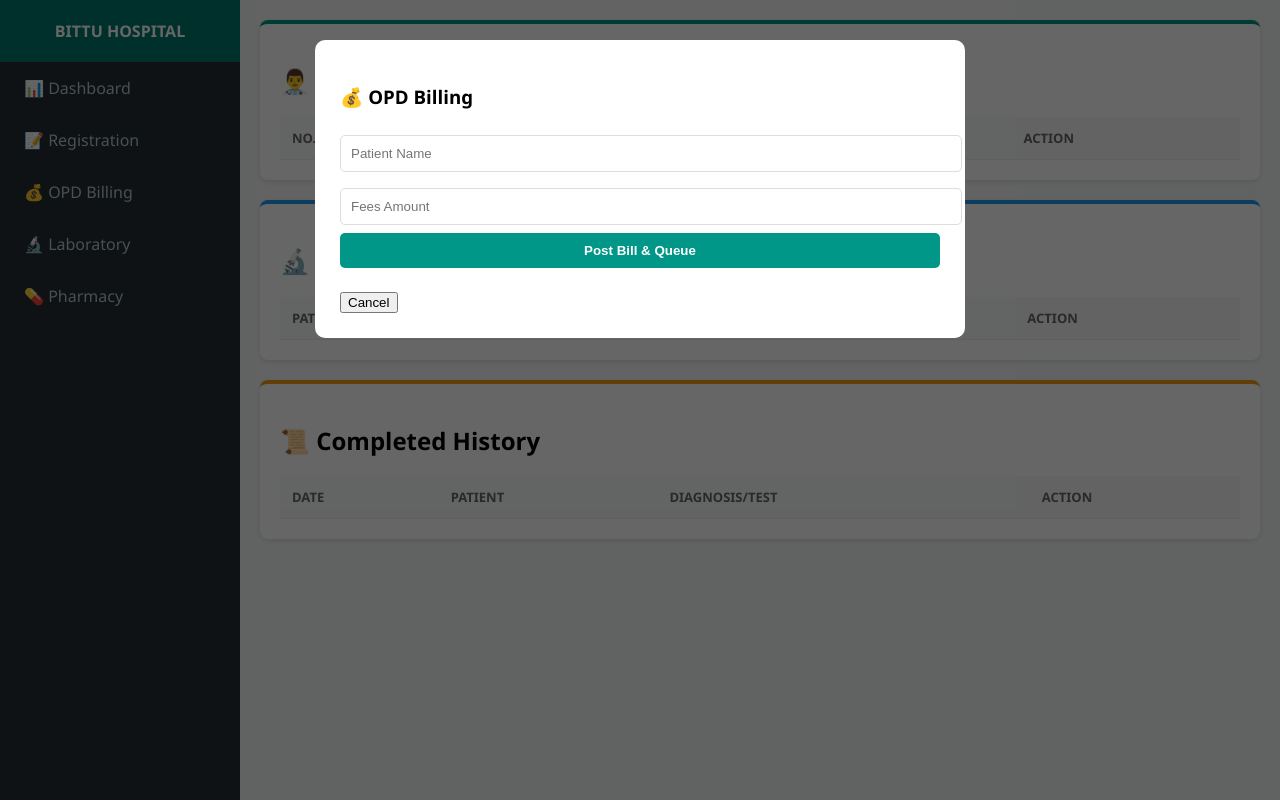
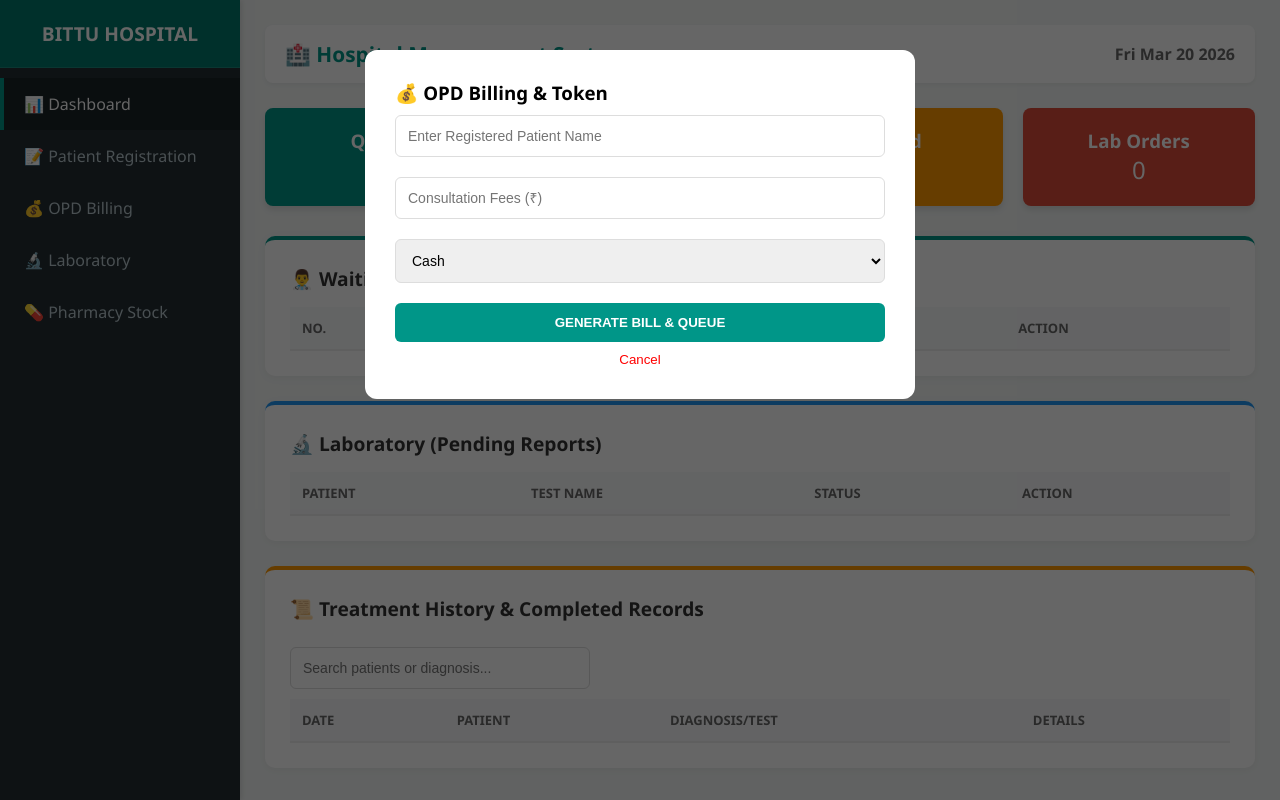
Before and after one commit to edpmmh/hospital-management-system, a website: page index.html in a window 1280 px wide. Both pictures are taken after a click on the link "💰 OPD Billing". Drawn offline with Linux system fonts and the light colour scheme; no server answers.

Commit message:
Update index.html

```diff
--- a/index.html
+++ b/index.html
@@ -2,43 +2,76 @@
 <html lang="en">
 <head>
     <meta charset="UTF-8">
+    <meta name="viewport" content="width=device-width, initial-scale=1.0">
     <title>Health Admin Pro - Bittu Hospital</title>
     <style>
-        :root { --teal: #009688; --dark: #222d32; --bg: #f4f7f6; }
-        body { font-family: 'Segoe UI', sans-serif; background: var(--bg); display: flex; margin: 0; height: 100vh; overflow: hidden; }
-        .sidebar { width: 240px; background: var(--dark); color: #b8c7ce; display: flex; flex-direction: column; }
-        .sidebar-header { background: #00796b; padding: 20px; text-align: center; color: white; font-weight: bold; }
-        .sidebar-menu a { padding: 15px 20px; display: block; color: #b8c7ce; text-decoration: none; cursor: pointer; transition: 0.3s; border-left: 4px solid transparent; }
-        .sidebar-menu a:hover { background: #1a2226; color: white; border-left-color: var(--teal); }
-        .main { flex: 1; overflow-y: auto; padding: 20px; }
-        .card { background: white; padding: 20px; border-radius: 8px; box-shadow: 0 2px 5px rgba(0,0,0,0.1); border-top: 4px solid var(--teal); margin-bottom: 20px; }
-        table { width: 100%; border-collapse: collapse; margin-top: 10px; }
-        th, td { padding: 12px; border-bottom: 1px solid #eee; text-align: left; }
-        th { background: #f8f9fa; font-size: 13px; color: #666; text-transform: uppercase; }
-        .modal { display: none; position: fixed; top: 0; left: 0; width: 100%; height: 100%; background: rgba(0,0,0,0.6); z-index: 1000; }
-        .modal-content { background: white; width: 600px; margin: 40px auto; padding: 25px; border-radius: 10px; }
-        input, select, textarea { width: 100%; padding: 10px; margin: 8px 0; border: 1px solid #ddd; border-radius: 5px; }
-        .btn { padding: 10px; border: none; border-radius: 5px; cursor: pointer; font-weight: bold; color: white; width: 100%; transition: 0.3s; }
+        :root { --teal: #009688; --dark: #222d32; --bg: #f4f7f6; --accent: #ff9800; }
+        * { box-sizing: border-box; margin: 0; padding: 0; }
+        body { font-family: 'Segoe UI', Tahoma, sans-serif; background: var(--bg); display: flex; height: 100vh; overflow: hidden; }
+
+        /* --- SIDEBAR --- */
+        .sidebar { width: 240px; background: var(--dark); color: #b8c7ce; display: flex; flex-direction: column; box-shadow: 2px 0 5px rgba(0,0,0,0.1); }
+        .sidebar-header { background: #00796b; padding: 20px; text-align: center; color: white; font-weight: bold; font-size: 1.2rem; border-bottom: 1px solid rgba(255,255,255,0.1); }
+        .sidebar-menu { flex: 1; padding-top: 10px; }
+        .sidebar-menu a { padding: 15px 20px; display: block; color: #b8c7ce; text-decoration: none; cursor: pointer; border-left: 4px solid transparent; transition: 0.3s; }
+        .sidebar-menu a:hover, .sidebar-menu a.active { background: #1a2226; color: white; border-left-color: var(--teal); }
+
+        /* --- MAIN CONTENT --- */
+        .main { flex: 1; overflow-y: auto; padding: 25px; }
+        .top-bar { display: flex; justify-content: space-between; align-items: center; margin-bottom: 25px; background: white; padding: 15px 20px; border-radius: 8px; box-shadow: 0 2px 4px rgba(0,0,0,0.05); }
+
+        .stats-grid { display: grid; grid-template-columns: repeat(4, 1fr); gap: 20px; margin-bottom: 30px; }
+        .stat-card { color: white; padding: 20px; border-radius: 8px; box-shadow: 0 4px 6px rgba(0,0,0,0.1); text-align: center; }
+
+        .card { background: white; padding: 25px; border-radius: 10px; box-shadow: 0 2px 10px rgba(0,0,0,0.05); border-top: 4px solid var(--teal); margin-bottom: 25px; }
+        .card h2 { margin-bottom: 15px; font-size: 1.2rem; color: #333; display: flex; align-items: center; gap: 10px; }
+
+        /* --- TABLES --- */
+        table { width: 100%; border-collapse: collapse; }
+        th { background: #f8f9fa; padding: 12px; text-align: left; font-size: 13px; color: #666; text-transform: uppercase; border-bottom: 2px solid #eee; }
+        td { padding: 12px; border-bottom: 1px solid #eee; font-size: 14px; color: #444; }
+        tr:hover { background: #f9f9f9; }
+
+        /* --- MODALS --- */
+        .modal { display: none; position: fixed; top: 0; left: 0; width: 100%; height: 100%; background: rgba(0,0,0,0.6); z-index: 9999; }
+        .modal-content { background: white; width: 550px; margin: 50px auto; padding: 30px; border-radius: 12px; position: relative; animation: slideDown 0.3s ease; }
+        @keyframes slideDown { from { transform: translateY(-50px); opacity: 0; } to { transform: translateY(0); opacity: 1; } }
+
+        input, select, textarea { width: 100%; padding: 12px; margin: 10px 0; border: 1px solid #ddd; border-radius: 6px; font-size: 14px; }
+        .btn { padding: 12px; border: none; border-radius: 6px; cursor: pointer; font-weight: bold; color: white; width: 100%; transition: 0.3s; margin-top: 10px; }
         .btn-teal { background: var(--teal); }
-        .btn-action { width: auto; padding: 4px 10px; font-size: 12px; background: var(--teal); margin-right: 5px; }
+        .btn-teal:hover { background: #00796b; }
+        .btn-action { width: auto; padding: 6px 15px; font-size: 12px; margin-right: 5px; }
     </style>
 </head>
 <body onload="initApp()">
 
     <div class="sidebar">
         <div class="sidebar-header">BITTU HOSPITAL</div>
-        <div class="sidebar-menu">
-            <a onclick="location.reload()">📊 Dashboard</a>
-            <a onclick="openModal('regModal')">📝 Registration</a>
+        <nav class="sidebar-menu">
+            <a onclick="location.reload()" class="active">📊 Dashboard</a>
+            <a onclick="openModal('regModal')">📝 Patient Registration</a>
             <a onclick="openModal('billModal')">💰 OPD Billing</a>
             <a onclick="openModal('labModal')">🔬 Laboratory</a>
-            <a onclick="alert('Pharmacy stock connected to prescription!')">💊 Pharmacy</a>
-        </div>
+            <a onclick="openPharmacy()">💊 Pharmacy Stock</a>
+        </nav>
     </div>
 
     <div class="main">
+        <div class="top-bar">
+            <h1 style="font-size: 1.3rem; color: var(--teal);">🏥 Hospital Management System</h1>
+            <div id="curDate" style="font-weight: bold; color: #666;"></div>
+        </div>
+
+        <div class="stats-grid">
+            <div class="stat-card" style="background:var(--teal);"><h3>Queue</h3><p id="qCount" style="font-size:1.5rem;">0</p></div>
+            <div class="stat-card" style="background:#00c0ef;"><h3>Patients</h3><p id="pCount" style="font-size:1.5rem;">0</p></div>
+            <div class="stat-card" style="background:var(--accent);"><h3>Treated</h3><p id="hCount" style="font-size:1.5rem;">0</p></div>
+            <div class="stat-card" style="background:#dd4b39;"><h3>Lab Orders</h3><p id="lCount" style="font-size:1.5rem;">0</p></div>
+        </div>
+
         <div class="card">
-            <h2 style="color:var(--teal)">👨‍⚕️ Waiting List (Today's Queue)</h2>
+            <h2>👨‍⚕️ Waiting List (Today's OPD)</h2>
             <table>
                 <thead><tr><th>No.</th><th>Patient Name</th><th>Status</th><th>Action</th></tr></thead>
                 <tbody id="qTable"></tbody>
@@ -46,17 +79,18 @@
         </div>
 
         <div class="card" style="border-top-color: #2196F3;">
-            <h2 style="color:#2196F3">🔬 Laboratory (Pending Tests)</h2>
+            <h2>🔬 Laboratory (Pending Reports)</h2>
             <table>
                 <thead><tr><th>Patient</th><th>Test Name</th><th>Status</th><th>Action</th></tr></thead>
                 <tbody id="labPendingTable"></tbody>
             </table>
         </div>
 
-        <div class="card" style="border-top-color:#f39c12">
-            <h2>📜 Completed History</h2>
+        <div class="card" style="border-top-color:var(--accent)">
+            <h2>📜 Treatment History & Completed Records</h2>
+            <input type="text" id="hSearch" onkeyup="filterHistory()" placeholder="Search patients or diagnosis..." style="width: 300px; margin-bottom: 10px;">
             <table>
-                <thead><tr><th>Date</th><th>Patient</th><th>Diagnosis/Test</th><th>Action</th></tr></thead>
+                <thead><tr><th>Date</th><th>Patient</th><th>Diagnosis/Test</th><th>Details</th></tr></thead>
                 <tbody id="hTable"></tbody>
             </table>
         </div>
@@ -66,65 +100,90 @@
         <h3>New Patient Registration</h3>
         <input type="text" id="rName" placeholder="Full Name">
         <input type="text" id="rMob" placeholder="Mobile Number">
-        <button class="btn btn-teal" onclick="saveReg()">Register Patient</button><br><br>
-        <button onclick="closeModal('regModal')">Cancel</button>
+        <textarea id="rAddr" placeholder="Address"></textarea>
+        <button class="btn btn-teal" onclick="saveReg()">REGISTER PATIENT</button>
+        <button onclick="closeModal('regModal')" style="width:100%; border:none; background:none; cursor:pointer; color:red; margin-top:10px;">Cancel</button>
     </div></div>
 
     <div id="billModal" class="modal"><div class="modal-content">
-        <h3>💰 OPD Billing</h3>
-        <input type="text" id="bName" placeholder="Patient Name">
-        <input type="number" id="bAmt" placeholder="Fees Amount">
-        <button class="btn btn-teal" onclick="saveBill()">Post Bill & Queue</button><br><br>
-        <button onclick="closeModal('billModal')">Cancel</button>
+        <h3>💰 OPD Billing & Token</h3>
+        <input type="text" id="bName" placeholder="Enter Registered Patient Name">
+        <input type="number" id="bAmt" placeholder="Consultation Fees (₹)">
+        <select id="bMode"><option>Cash</option><option>UPI/Online</option></select>
+        <button class="btn btn-teal" onclick="saveBill()">GENERATE BILL & QUEUE</button>
+        <button onclick="closeModal('billModal')" style="width:100%; border:none; background:none; cursor:pointer; color:red; margin-top:10px;">Cancel</button>
     </div></div>
 
     <div id="doctorModal" class="modal"><div class="modal-content">
-        <h3>📝 Prescription</h3>
+        <h3>📝 Diagnosis & Prescription</h3>
         <input type="hidden" id="docId">
-        <p id="docPatName" style="font-weight:bold;"></p>
-        <input type="text" id="diagnosis" placeholder="Diagnosis">
-        <textarea id="medicines" placeholder="Meds (Dawai)"></textarea>
-        <button class="btn btn-teal" onclick="submitCheckup()">Save Prescription</button><br><br>
-        <button onclick="closeModal('doctorModal')">Cancel</button>
-    </div></div>
-
-    <div id="labModal" class="modal"><div class="modal-content">
-        <h3>🔬 Order Lab Test</h3>
-        <input type="text" id="lPatient" placeholder="Patient Name">
-        <select id="lTest">
-            <option>Blood Test (CBC)</option>
-            <option>Sugar Test</option>
-            <option>X-Ray Chest</option>
-        </select>
-        <button class="btn btn-teal" onclick="saveLabTest()">Order Test</button><br><br>
-        <button onclick="closeModal('labModal')">Close</button>
-    </div></div>
-
-    <div id="labResultModal" class="modal"><div class="modal-content">
-        <h3>📝 Test Result</h3>
-        <input type="hidden" id="labId">
-        <p id="labPatTitle" style="font-weight:bold;"></p>
-        <textarea id="labResult" placeholder="Findings..."></textarea>
-        <button class="btn btn-teal" onclick="submitLabResult()">Generate Report</button><br><br>
-        <button onclick="closeModal('labResultModal')">Close</button>
+        <p id="docPatName" style="background:#f0f0f0; padding:10px; font-weight:bold; border-radius:5px;"></p>
+        <input type="text" id="diagnosis" placeholder="Diagnosis (Bimari ka naam)">
+        <textarea id="medicines" placeholder="Medicines & Advice (e.g. PCM - 1-0-1)" style="height:100px;"></textarea>
+        <button class="btn btn-teal" onclick="submitCheckup()">SAVE & PRINT Rx</button>
+        <button onclick="closeModal('doctorModal')" style="width:100%; border:none; background:none; cursor:pointer; color:red; margin-top:10px;">Cancel</button>
     </div></div>
 
     <script>
+        // --- RENDER LIVE API LINK ---
         const API = "https://hospital-management-system-ln64.onrender.com";
 
         function openModal(id) { document.getElementById(id).style.display = 'block'; }
         function closeModal(id) { document.getElementById(id).style.display = 'none'; }
 
-        function initApp() { fetchDoctorQueue(); fetchLabPending(); fetchHistory(); }
+        function initApp() {
+            document.getElementById('curDate').innerText = new Date().toDateString();
+            fetchPatients(); fetchDoctorQueue(); fetchLabPending(); fetchHistory();
+        }
 
-        // --- DASHBOARD & DOCTOR ---
+        // --- DASHBOARD DATA ---
+        async function fetchPatients() {
+            const res = await fetch(`${API}/get-patients`);
+            const data = await res.json();
+            document.getElementById('pCount').innerText = data.length;
+        }
+
         async function fetchDoctorQueue() {
             const res = await fetch(`${API}/doctor-queue`);
             const data = await res.json();
+            document.getElementById('qCount').innerText = data.length;
             const table = document.getElementById('qTable'); table.innerHTML = '';
             data.forEach((p, i) => {
-                table.innerHTML += `<tr><td>${i+1}</td><td>${p.patientName}</td><td>Waiting</td><td><button class="btn-action" onclick="openDoctor('${p._id}', '${p.patientName}')">Check</button></td></tr>`;
+                table.innerHTML += `<tr><td>${i+1}</td><td><b>${p.patientName}</b></td><td><span style="color:orange">Waiting</span></td><td><button class="btn btn-teal btn-action" onclick="openDoctor('${p._id}', '${p.patientName}')">Check Now</button></td></tr>`;
             });
+        }
+
+        async function fetchHistory() {
+            const res = await fetch(`${API}/patient-history`);
+            const data = await res.json();
+            document.getElementById('hCount').innerText = data.length;
+            const table = document.getElementById('hTable'); table.innerHTML = '';
+            data.forEach(h => {
+                table.innerHTML += `<tr><td>${new Date(h.date).toLocaleDateString()}</td><td><b>${h.patientName}</b></td><td>${h.diagnosis || 'Lab Test'}</td><td><button class="btn-action" style="background:#607d8b" onclick="alert('${h.medicines}')">View Rx</button></td></tr>`;
+            });
+        }
+
+        async function fetchLabPending() {
+            const res = await fetch(`${API}/get-lab-pending`);
+            const data = await res.json();
+            document.getElementById('lCount').innerText = data.length;
+            const table = document.getElementById('labPendingTable'); table.innerHTML = '';
+            data.forEach(t => {
+                table.innerHTML += `<tr><td>${t.patientName}</td><td>${t.testName}</td><td>Pending</td><td><button class="btn-action" style="background:#2196F3" onclick="alert('Result entry module opening...')">Enter Result</button></td></tr>`;
+            });
+        }
+
+        // --- ACTIONS ---
+        async function saveReg() {
+            const data = { name: document.getElementById('rName').value, mobile: document.getElementById('rMob').value, address: document.getElementById('rAddr').value };
+            await fetch(`${API}/register-patient`, { method: 'POST', headers: {'Content-Type': 'application/json'}, body: JSON.stringify(data) });
+            alert("✅ Registered Successfully!"); closeModal('regModal'); initApp();
+        }
+
+        async function saveBill() {
+            const data = { patientName: document.getElementById('bName').value, amount: document.getElementById('bAmt').value };
+            await fetch(`${API}/add-billing`, { method: 'POST', headers: {'Content-Type': 'application/json'}, body: JSON.stringify(data) });
+            alert("✅ Bill Generated! Patient is in Queue."); closeModal('billModal'); initApp();
         }
 
         function openDoctor(id, name) {
@@ -137,58 +196,15 @@
             const id = document.getElementById('docId').value;
             const data = { diagnosis: document.getElementById('diagnosis').value, medicines: document.getElementById('medicines').value };
             await fetch(`${API}/prescribe-patient/${id}`, { method: 'PUT', headers: {'Content-Type': 'application/json'}, body: JSON.stringify(data) });
-            alert("Prescription Saved!"); closeModal('doctorModal'); initApp();
+            alert("✅ Prescription Saved!"); closeModal('doctorModal'); initApp();
         }
 
-        // --- REGISTRATION & BILLING ---
-        async function saveReg() {
-            const data = { name: document.getElementById('rName').value, mobile: document.getElementById('rMob').value };
-            await fetch(`${API}/register-patient`, { method: 'POST', headers: {'Content-Type': 'application/json'}, body: JSON.stringify(data) });
-            alert("Registered!"); closeModal('regModal'); initApp();
-        }
-
-        async function saveBill() {
-            const data = { patientName: document.getElementById('bName').value, amount: document.getElementById('bAmt').value };
-            await fetch(`${API}/add-billing`, { method: 'POST', headers: {'Content-Type': 'application/json'}, body: JSON.stringify(data) });
-            alert("Bill Generated! Patient moved to Queue."); closeModal('billModal'); initApp();
-        }
-
-        // --- LABORATORY ---
-        async function saveLabTest() {
-            const data = { patientName: document.getElementById('lPatient').value, testName: document.getElementById('lTest').value };
-            await fetch(`${API}/add-lab-test`, { method: 'POST', headers: {'Content-Type': 'application/json'}, body: JSON.stringify(data) });
-            alert("Ordered!"); closeModal('labModal'); fetchLabPending();
-        }
-
-        async function fetchLabPending() {
-            const res = await fetch(`${API}/get-lab-pending`);
-            const data = await res.json();
-            const table = document.getElementById('labPendingTable'); table.innerHTML = '';
-            data.forEach(t => {
-                table.innerHTML += `<tr><td>${t.patientName}</td><td>${t.testName}</td><td>Pending</td><td><button class="btn-action" onclick="openLabResult('${t._id}', '${t.patientName}')">Enter Result</button></td></tr>`;
-            });
-        }
-
-        function openLabResult(id, name) {
-            document.getElementById('labId').value = id;
-            document.getElementById('labPatTitle').innerText = "Patient: " + name;
-            openModal('labResultModal');
-        }
-
-        async function submitLabResult() {
-            const id = document.getElementById('labId').value;
-            const res = await fetch(`${API}/update-lab-result/${id}`, { method: 'PUT', headers: {'Content-Type': 'application/json'}, body: JSON.stringify({ result: document.getElementById('labResult').value }) });
-            alert("Report Ready!"); closeModal('labResultModal'); initApp();
-        }
-
-        // --- HISTORY ---
-        async function fetchHistory() {
-            const res = await fetch(`${API}/patient-history`);
-            const data = await res.json();
-            const table = document.getElementById('hTable'); table.innerHTML = '';
-            data.forEach(h => {
-                table.innerHTML += `<tr><td>${new Date(h.date).toLocaleDateString()}</td><td>${h.patientName}</td><td>${h.diagnosis || 'Lab Test Done'}</td><td><button class="btn-action" onclick="alert('Details: ${h.medicines || h.result || 'No extra info'}')">View</button></td></tr>`;
-            });
+        function filterHistory() {
+            let input = document.getElementById('hSearch').value.toLowerCase();
+            let tr = document.getElementById('hTable').getElementsByTagName('tr');
+            for (let i = 0; i < tr.length; i++) {
+                tr[i].style.display = tr[i].innerText.toLowerCase().includes(input) ? "" : "none";
+            }
         }
     </script>
 </body>
```
